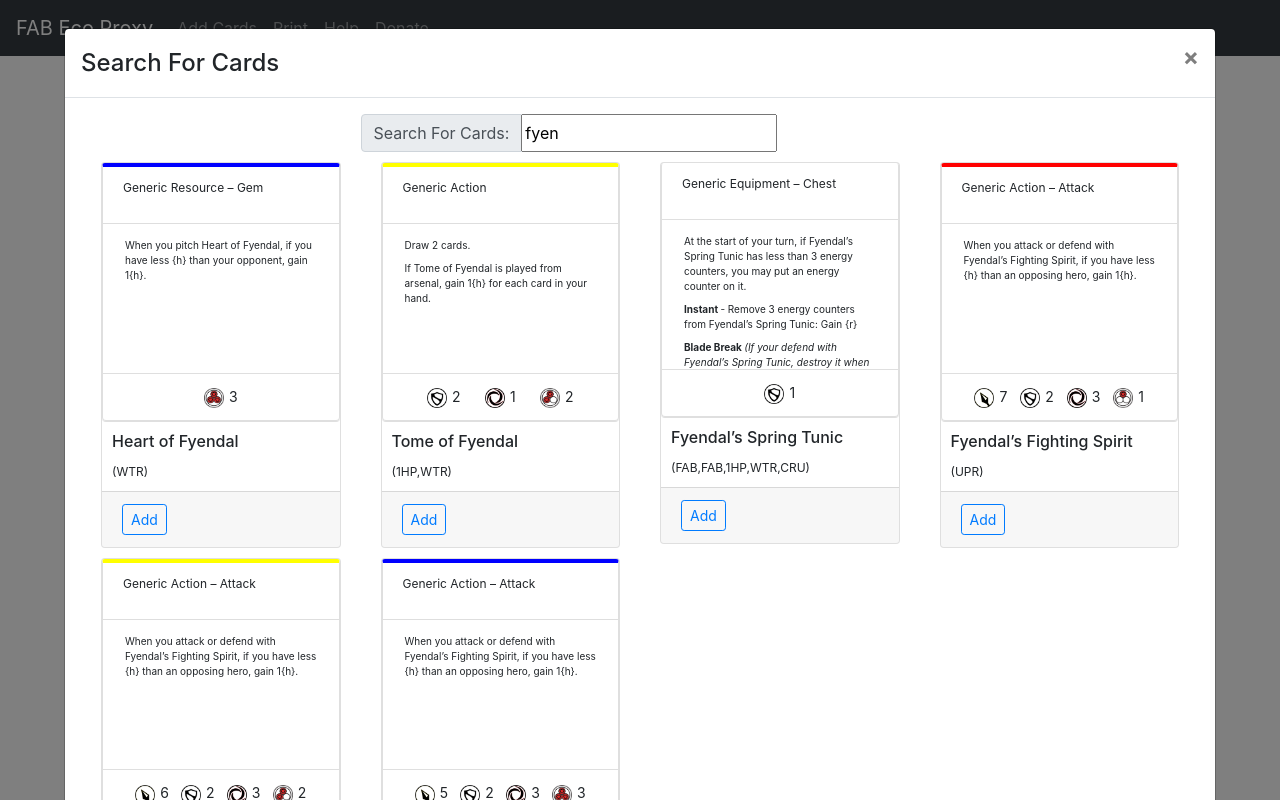
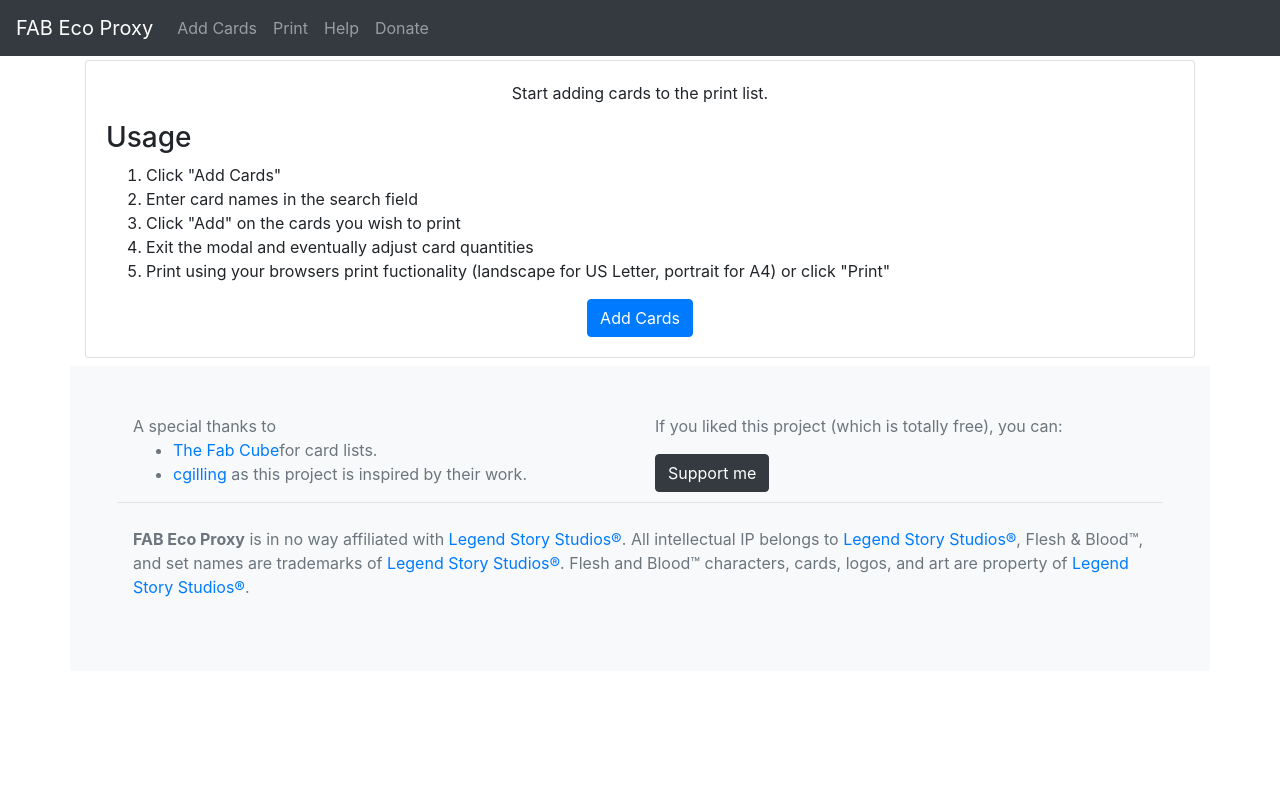
Before and after one commit to aongaro/fab-eco-proxy, a React (Create React App) app: page / in a window 1280 px wide. Built offline with nearby package versions, Linux system fonts and the light colour scheme.

Commit message:
improved UX

```diff
--- a/package.json
+++ b/package.json
@@ -14,6 +14,7 @@
     "react-bootstrap": "^1.4.0",
     "react-dom": "^18.2.0",
     "react-scripts": "5.0.1",
+    "react-toastify": "^9.1.1",
     "web-vitals": "^2.1.0"
   },
   "scripts": {
--- a/src/App.js
+++ b/src/App.js
@@ -1,5 +1,6 @@
 import React, { useState } from "react";
 import {
+  Alert,
   Card,
   Button,
   Col,
@@ -15,6 +16,8 @@ import "./print.css";
 import FABCard from "./FABCard";
 import sortBy from "lodash/sortBy";
 import FABCardSearch from "./FABCardSearch";
+import { toast, ToastContainer } from "react-toastify";
+import "react-toastify/dist/ReactToastify.css";
 
 function App() {
   const [cardsToPrint, setCardsToPrint] = useState([]);
@@ -23,6 +26,7 @@ function App() {
     setCardsToPrint((prev) => {
       return sortBy([...prev, card], [(card) => card["Name"]]);
     });
+    toast.success("Card added!");
   };
   const removeCardToPrint = (index) => {
     setCardsToPrint((prev) => {
@@ -32,11 +36,23 @@ function App() {
     });
   };
 
-  const [showSearchModal, setShowSearchModal] = useState(true);
+  const [showSearchModal, setShowSearchModal] = useState(false);
   const [showHelpModal, setShowHelpModal] = useState(false);
   const [showKofi, setShowKofi] = useState(false);
   return (
     <>
+      <ToastContainer
+        position="top-right"
+        autoClose={2000}
+        hideProgressBar={false}
+        newestOnTop={false}
+        closeOnClick
+        rtl={false}
+        pauseOnFocusLoss={false}
+        draggable={false}
+        pauseOnHover={false}
+        theme="light"
+      />
       <Container className="App">
         <Navbar
           bg="dark"
@@ -127,6 +143,29 @@ function App() {
             </p>
           </Modal.Body>
         </Modal>
+        {cardsToPrint.length > 0 && (
+          <Alert variant="info" className="no-print" style={{ marginTop: 60 }}>
+            <div className="d-flex ">
+              <div style={{ flex: 1 }}>
+                You added {cardsToPrint.length} cards.{" "}
+              </div>
+              <div className="d-flex justify-content-end"></div>
+              <Button
+                variant="primary"
+                onClick={() => window.print()}
+                style={{ marginRight: 10 }}
+              >
+                Print
+              </Button>
+              <Button
+                variant="primary"
+                onClick={() => setShowSearchModal(true)}
+              >
+                Add cards
+              </Button>
+            </div>
+          </Alert>
+        )}
         <Row className="main">
           <Col>
             <div className="card-list">
@@ -142,7 +181,23 @@ function App() {
             {cardsToPrint.length === 0 && (
               <Card style={{ width: "100%" }}>
                 <Card.Body>
-                  <Card.Text>Start adding card to the print list.</Card.Text>
+                  <Card.Text>Start adding cards to the print list.</Card.Text>
+                  <Card.Text style={{ textAlign: "left" }}>
+                    <h3>Usage</h3>
+
+                    <ol>
+                      <li>Click "Add Cards"</li>
+                      <li>Enter card names in the search field</li>
+                      <li>Click "Add" on the cards you wish to print</li>
+                      <li>
+                        Exit the modal and eventually adjust card quantities
+                      </li>
+                      <li>
+                        Print using your browsers print fuctionality (landscape
+                        for US Letter, portrait for A4) or click "Print"
+                      </li>
+                    </ol>
+                  </Card.Text>
                   <Button
                     variant="primary"
                     onClick={() => setShowSearchModal(true)}
@@ -158,7 +213,7 @@ function App() {
       <Container className="no-print bg-light text-muted mt-2">
         <footer className="p-5">
           <Row>
-            <Col md="4">
+            <Col md="6">
               A special thanks to
               <ul>
                 <li>
@@ -173,7 +228,7 @@ function App() {
                 </li>
               </ul>
             </Col>
-            <Col md="8">
+            <Col md="6">
               <p>If you liked this project (which is totally free), you can:</p>
               <Button variant="dark" onClick={() => setShowKofi(true)}>
                 Support me
```
Also changed, not shown: 1 other file (tests, documents, lock files or other folders).
